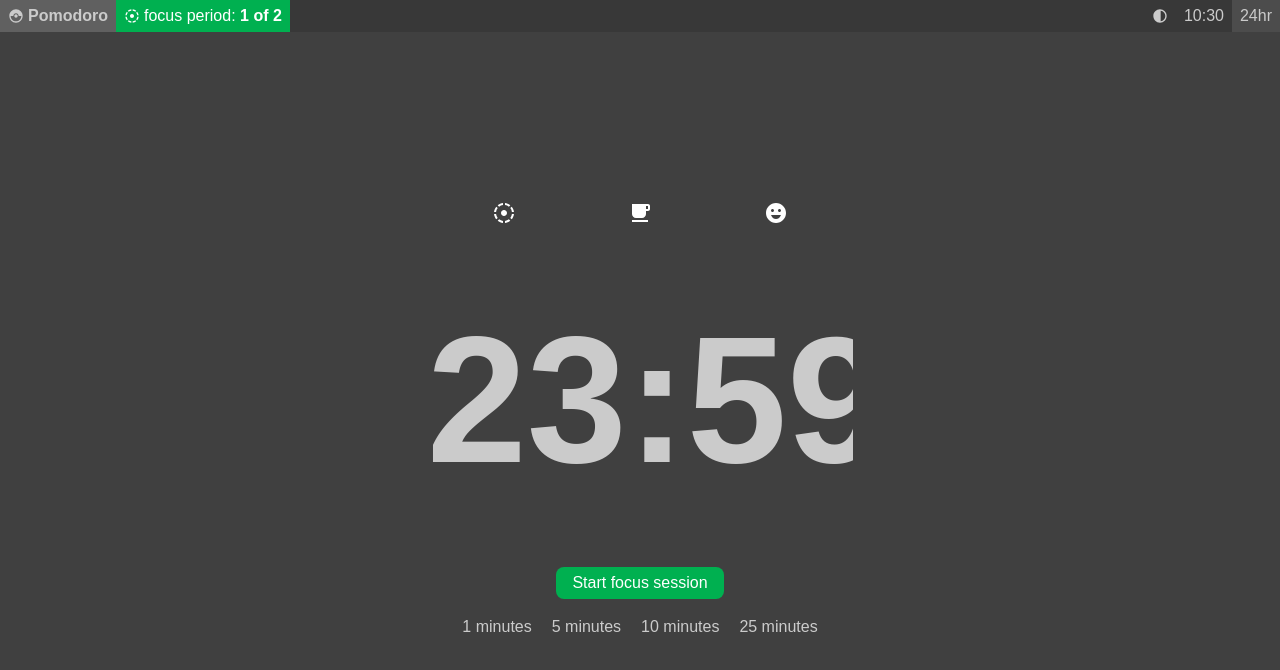
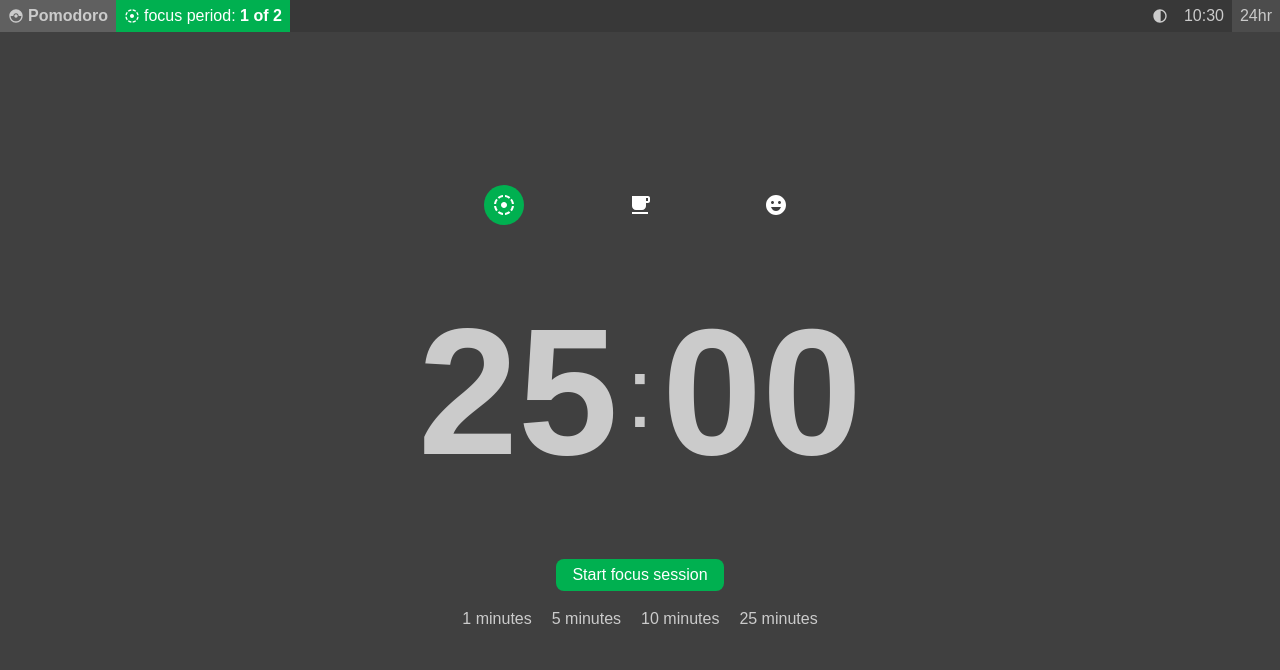
Before and after one commit to shinsouhitoshi1203/pomodoro, a React (Vite) app: page / in a window 1280 px wide. Shown: the top 670 px of the page. Built offline with nearby package versions, Linux system fonts and the light colour scheme.

Commit message:
Add duration slider for three stages

```diff
--- /dev/null
+++ b/src/components/DurationDisplay/Duration.jsx
@@ -0,0 +1,33 @@
+import { memo, useEffect, useRef, useState } from "react";
+import useStore from "./../../store/useStore";
+
+function Duration({ stage }) {
+	const [displayDigit, setDisplayDigit] = useState(() => ["00", "00"]);
+	const stageRef = useRef(stage);
+	const durationRef = useRef(false);
+	useEffect(() => {
+		// if (durationRef.current) return;
+		useStore.subscribe(
+			(state) => state.setup.duration[stageRef.current],
+			(duration) => {
+				const mm = duration < 10 ? "0" + duration : duration;
+				setDisplayDigit([mm, "00"]);
+			},
+			{
+				fireImmediately: true
+			}
+		);
+		durationRef.current = true;
+	}, []);
+
+	return (
+		<>
+			<div className="w-full flex gap-2 items-center justify-center">
+				<span className="font-time">{displayDigit[0]}</span>
+				<span className="text-3xl lg:text-6xl xl:text-[100px]">:</span>
+				<span className="font-time">{displayDigit[1]}</span>
+			</div>
+		</>
+	);
+}
+export default memo(Duration);
--- a/src/components/DurationDisplay/index.jsx
+++ b/src/components/DurationDisplay/index.jsx
@@ -1,11 +1,70 @@
+import { useEffect, useRef } from "react";
+import { register } from "swiper/element/bundle";
+
+register();
+import useStore from "../../store/useStore";
+import Duration from "./Duration";
+const stageList = [
+	{},
+	{
+		stageID: "focus",
+		slide: 1
+	},
+	{
+		stageName: "Short break",
+		slide: 2
+	},
+	{
+		stageID: "long",
+		slide: 3
+	}
+];
 function DurationDisplay() {
+	const swiperSlide = useRef(null);
+	const durationRef = useRef(false);
+	useEffect(() => {
+		if (durationRef.current) return;
+		useStore.subscribe(
+			(state) => state.setup.inStage,
+			(stage) => {
+				switch (stage) {
+					case "long":
+						swiperSlide.current.swiper.slideTo(2);
+						break;
+					case "short":
+						swiperSlide.current.swiper.slideTo(1);
+						break;
+					case "focus":
+						swiperSlide.current.swiper.slideTo(0);
+						break;
+				}
+			},
+			{
+				fireImmediately: true
+			}
+		);
+		durationRef.current = true;
+	}, []);
+
 	return (
 		<div className="my-4 w-full overflow-hidden">
-			<p>
-				<span className="font-time">23</span>
-				<span className="font-time">:</span>
-				<span className="font-time">59</span>
-			</p>
+			<swiper-container
+				slides-per-view="1"
+				allow-touch-move="false"
+				className="w-full"
+				effect="flip"
+				ref={swiperSlide}
+			>
+				<swiper-slide>
+					<Duration stage="focus" />
+				</swiper-slide>
+				<swiper-slide>
+					<Duration stage="short" />
+				</swiper-slide>
+				<swiper-slide>
+					<Duration stage="long" />
+				</swiper-slide>
+			</swiper-container>
 		</div>
 	);
 }
--- a/src/components/Tooltip/index.jsx
+++ b/src/components/Tooltip/index.jsx
@@ -6,7 +6,7 @@ function ToolTip({ title, children }) {
 			<Tooltip
 				title={title}
 				classes={{
-					tooltip: "!font-light !font-sans"
+					tooltip: "!font-light !font-sans "
 				}}
 			>
 				{children}
--- a/src/layout/InitialStage/IncreaseDuration.jsx
+++ b/src/layout/InitialStage/IncreaseDuration.jsx
@@ -1,14 +1,46 @@
+import { useCallback, useState } from "react";
 import PlainButton from "../../components/buttons/PlainButton";
+import store from "../../store/store";
+import CloseIcon from "@mui/icons-material/Close";
+import ToolTip from "../../components/Tooltip";
+import { IconButton } from "@mui/material";
 const options = [1, 5, 10, 25];
+
 function IncreaseDuration() {
+	const [needReset, setNeedReset] = useState(false);
+	const increaseDuration = useCallback((option) => {
+		//  lowercase for handling real
+		const stage = store.init.currentIn;
+		console.log(stage, option);
+
+		store.init.increase(stage, option);
+		setNeedReset(true);
+	}, []);
 	return (
+		<>
 			<div className="flex gap-5 justify-center flex-wrap">
 				{options.map((option) => (
-				<PlainButton key={option + "-minute"} color="white">
+					<PlainButton
+						key={option + "-minute"}
+						color="white"
+						onClick={() => {
+							increaseDuration(option);
+						}}
+					>
 						{option} minutes
 					</PlainButton>
 				))}
 			</div>
+			<div className="flex justify-center">
+				{/* {needReset && (
+					<ToolTip title="Reset to default">
+						<IconButton classes={{ root: "!text-white" }}>
+							<CloseIcon />
+						</IconButton>
+					</ToolTip>
+				)} */}
+			</div>
+		</>
 	);
 }
 export default IncreaseDuration;
--- a/src/layout/InitialStage/ListStage.jsx
+++ b/src/layout/InitialStage/ListStage.jsx
@@ -3,25 +3,54 @@ import LocalCafeIcon from "@mui/icons-material/LocalCafe";
 import FilterTiltShiftIcon from "@mui/icons-material/FilterTiltShift";
 import EmojiEmotionsIcon from "@mui/icons-material/EmojiEmotions";
 import ToolTip from "../../components/Tooltip";
+import { useCallback, useState } from "react";
+import store from "../../store/store";
+
+const stageList = [
+	{
+		stageName: "Focus session",
+		stageID: "focus",
+		stageIcon: <FilterTiltShiftIcon />
+	},
+	{
+		stageName: "Short break",
+		stageID: "short",
+		stageIcon: <LocalCafeIcon />
+	},
+	{
+		stageName: "Long break",
+		stageID: "long",
+		stageIcon: <EmojiEmotionsIcon />
+	}
+];
+const stages = stageList.map(({ stageID }) => stageID);
+
 function ListStage() {
+	const [stage, setStage] = useState(stages[0]);
+	const switchStage = useCallback((st) => {
+		if (stages.includes(st)) {
+			setStage(st);
+			store.init.switch = st;
+		}
+	}, []);
+	const status = useCallback(function (isSelected = false) {
+		return {
+			root: isSelected && "!bg-[var(--color-primary)]"
+		};
+	}, []);
 	return (
 		<>
-			<div className="flex gap-6 md:gap-12 lg:gap-18 xl:gap-24 items-center justify-center [&_*]:text-white">
-				<ToolTip title="Focus session">
-					<IconButton>
-						<FilterTiltShiftIcon />
-					</IconButton>
-				</ToolTip>
-				<ToolTip title="Short break">
-					<IconButton>
-						<LocalCafeIcon />
-					</IconButton>
-				</ToolTip>
-				<ToolTip title="Long break">
-					<IconButton>
-						<EmojiEmotionsIcon />
-					</IconButton>
-				</ToolTip>
+			<div className="flex gap-[48px] md:gap-[64px] lg:gap-[96px] xl:gap-24 items-center justify-center [&_*]:text-white">
+				{stageList.map(({ stageName, stageID, stageIcon }) => (
+					<ToolTip title={stageName} key={stageID}>
+						<IconButton
+							classes={status(stage == stageID)}
+							onClick={() => switchStage(stageID)}
+						>
+							{stageIcon}
+						</IconButton>
+					</ToolTip>
+				))}
 			</div>
 		</>
 	);
--- a/src/layout/InitialStage/index.jsx
+++ b/src/layout/InitialStage/index.jsx
@@ -5,7 +5,7 @@ import ListStage from "./ListStage";
 
 function InitialStage() {
 	return (
-		<div className="grid gap-4 items-center w-2/3 sm:w-1/2 lg:w-1/3 mx-auto">
+		<div className="grid gap-4 items-center w-2/3 md:w-1/2  mx-auto">
 			<ListStage />
 			<DurationDisplay />
 			<div>
--- a/src/main.jsx
+++ b/src/main.jsx
@@ -3,7 +3,7 @@ import ReactDOM from "react-dom/client";
 import "./main.css";
 import { RouterProvider } from "react-router-dom";
 import router from "./router";
-import "./global/swiper";
+// import "./global/swiper";
 const $ = document.querySelector.bind(document);
 
 const root = ReactDOM.createRoot($("#root"));
--- /dev/null
+++ b/src/store/store.js
@@ -0,0 +1,32 @@
+import useStore from "./useStore";
+
+const store = {
+	init: {
+		get currentIn() {
+			const stage = useStore.getState();
+			return stage.setup.inStage;
+		},
+		set switch(stageChange) {
+			useStore.setState((state) => ({
+				setup: {
+					...state.setup,
+					inStage: stageChange
+				}
+			}));
+		},
+		increase(stage, amount) {
+			useStore.setState((state) => ({
+				setup: {
+					...state.setup,
+					duration: {
+						...state.setup.duration,
+
+						[stage]: state.setup.duration[stage] + amount
+					}
+				}
+			}));
+		}
+	}
+};
+
+export default store;
--- /dev/null
+++ b/src/store/useStore.js
@@ -0,0 +1,17 @@
+import { create } from "zustand";
+import { subscribeWithSelector } from "zustand/middleware";
+const useStore = create(
+	subscribeWithSelector((get, set) => {
+		return {
+			setup: {
+				inStage: "focus",
+				duration: {
+					focus: 25,
+					short: 5,
+					long: 20
+				}
+			}
+		};
+	})
+);
+export default useStore;
```
Lines whose indentation alone changed are shown as unchanged.
